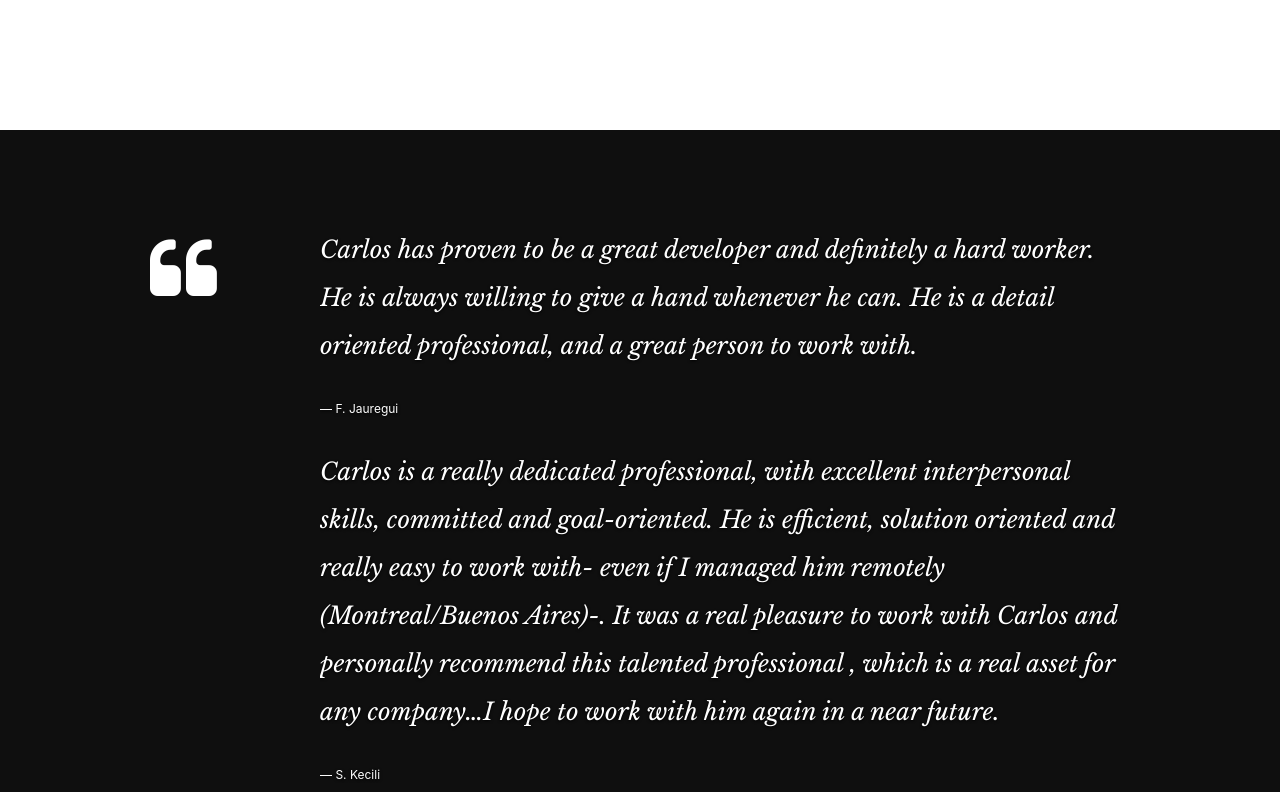
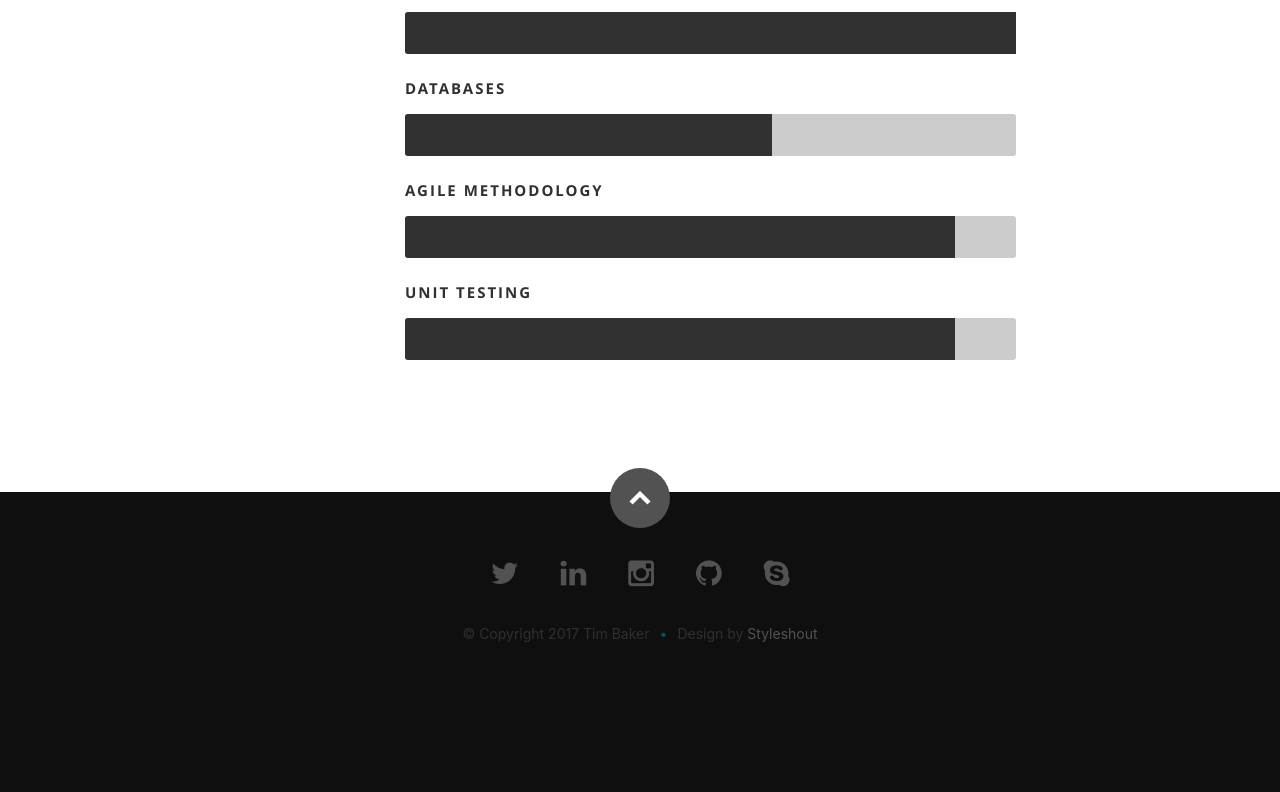
Before and after one commit to testacode/resume, a React (Create React App) app: page / in a window 1280 px wide. Shown: the part 4008-4800 px from the top of the page. After the commit the page ends 4705 px from the top, so only its background shows below. Built offline with nearby package versions, Linux system fonts and the light colour scheme.

Commit message:
feat: removing testimonials

```diff
--- a/public/css/layout.css
+++ b/public/css/layout.css
@@ -31,7 +31,7 @@ body { background: #0f0f0f; }
 
 header {
    position: relative;
-   height: 800px;
+   height: 100vh;
    min-height: 500px;
    width: 100%;
    background: #161415 url(../images/header-background.jpg) no-repeat top center;
@@ -188,6 +188,7 @@ ul#nav li.current a { color: #F06000; }
 /* ------------------------------------------------------------------ */
 
 #about {
+   height: 100vh;
    background: #2B2B2B;
    padding-top: 96px;
    padding-bottom: 66px;
--- a/src/App.js
+++ b/src/App.js
@@ -3,7 +3,6 @@ import Header from './Components/Header';
 import Footer from './Components/Footer';
 import About from './Components/About';
 import Resume from './Components/Resume';
-import Testimonials from './Components/Testimonials';
 import data from './resumeData.json';
 
 class App extends Component {
@@ -17,7 +16,6 @@ class App extends Component {
         <Header data={this.state.resumeData.main} />
         <About data={this.state.resumeData.main} />
         <Resume data={this.state.resumeData.resume} />
-        <Testimonials data={this.state.resumeData.testimonials} />
         <Footer data={this.state.resumeData.main} />
       </div>
     );
```
